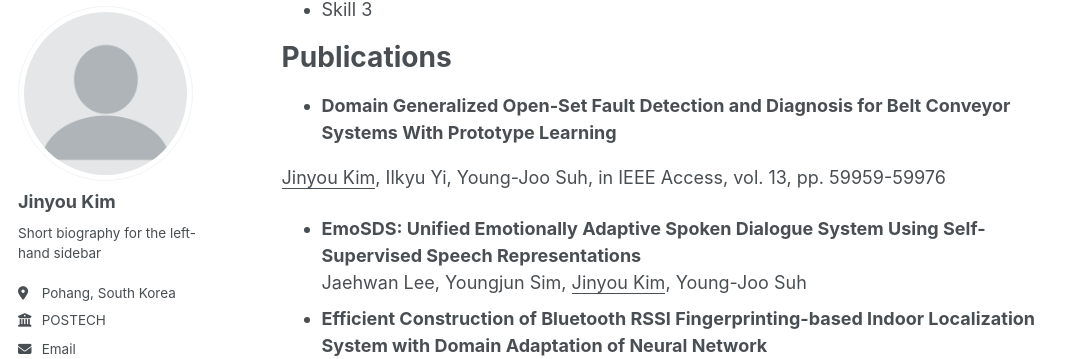
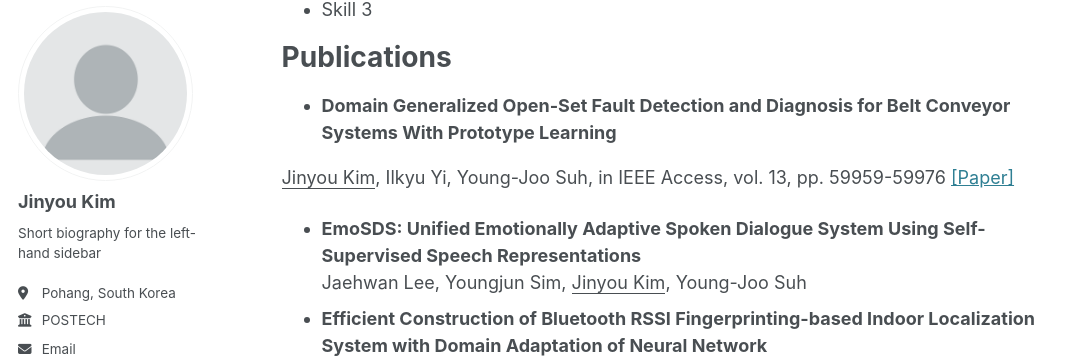
Before and after one commit to JinyouKim/jinyoukim.github.io, a Jekyll site: the page built from _pages/about.md, in a window 1280 px wide and 900 px high, scrolled down 1000 px. Shown: the part 93-452 px from the top of the window, without its empty margins (0-1079 px from the left). Built offline with Jekyll 4.4.1, drawn with Linux system fonts in a browser that asks for light colours; some web fonts are replaced.

Commit message:
Update about.md

```diff
--- a/_pages/about.md
+++ b/_pages/about.md
@@ -43,6 +43,7 @@ Publications
 ======
 * <B>Domain Generalized Open-Set Fault Detection and Diagnosis for Belt Conveyor Systems With Prototype Learning </B> <br />
 <U>Jinyou Kim</U>, Ilkyu Yi, Young-Joo Suh, in IEEE Access, vol. 13, pp. 59959-59976
+<a href="https://doi.org/10.1109/ACCESS.2025.3555984">[Paper]</a>
 * <B> EmoSDS: Unified Emotionally Adaptive Spoken Dialogue System Using Self-Supervised Speech Representations </B> <br />
 Jaehwan Lee, Youngjun Sim, <U>Jinyou Kim</U>, Young-Joo Suh
 * <B> Efficient Construction of Bluetooth RSSI Fingerprinting-based Indoor Localization System with Domain Adaptation of Neural Network </B> <br />
```
